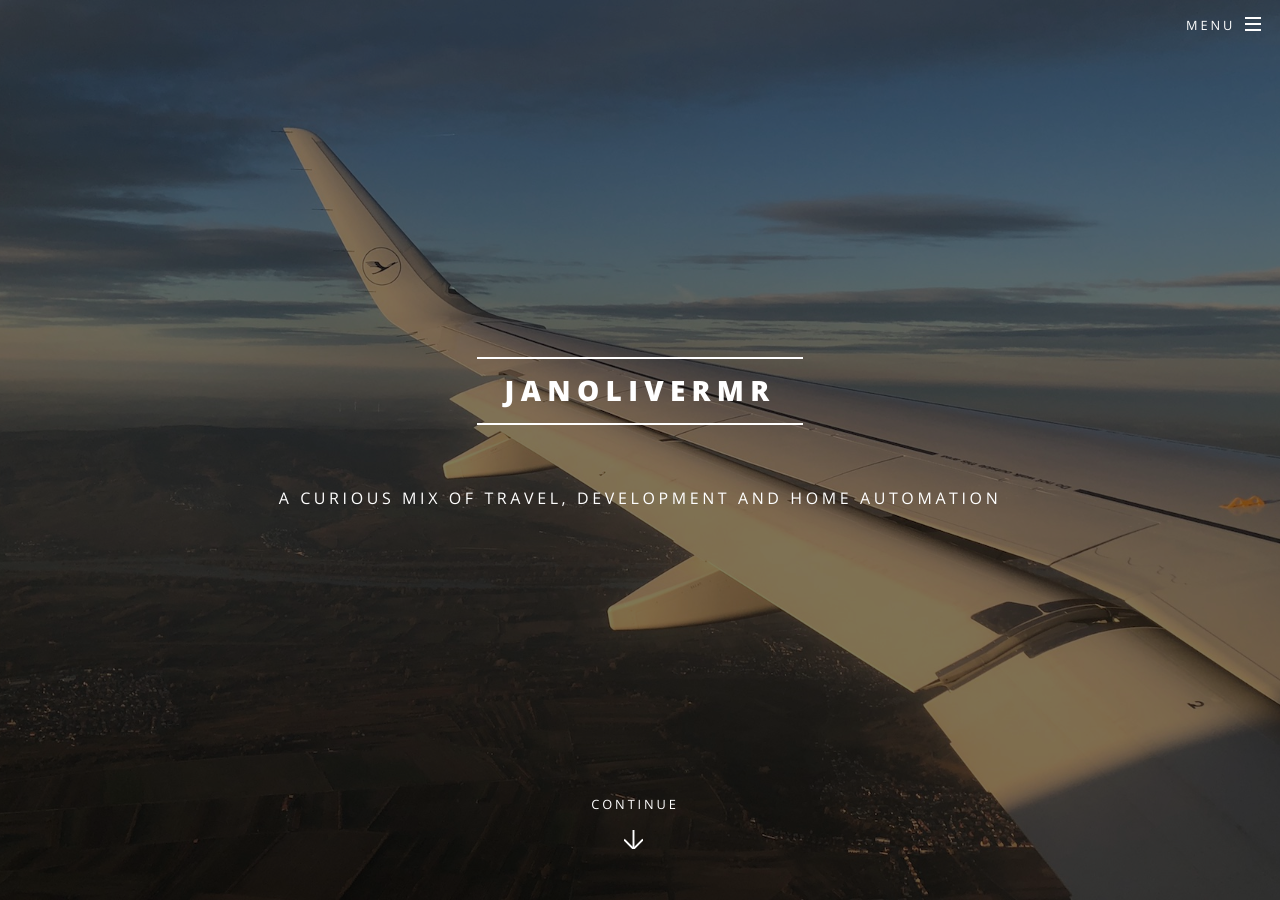
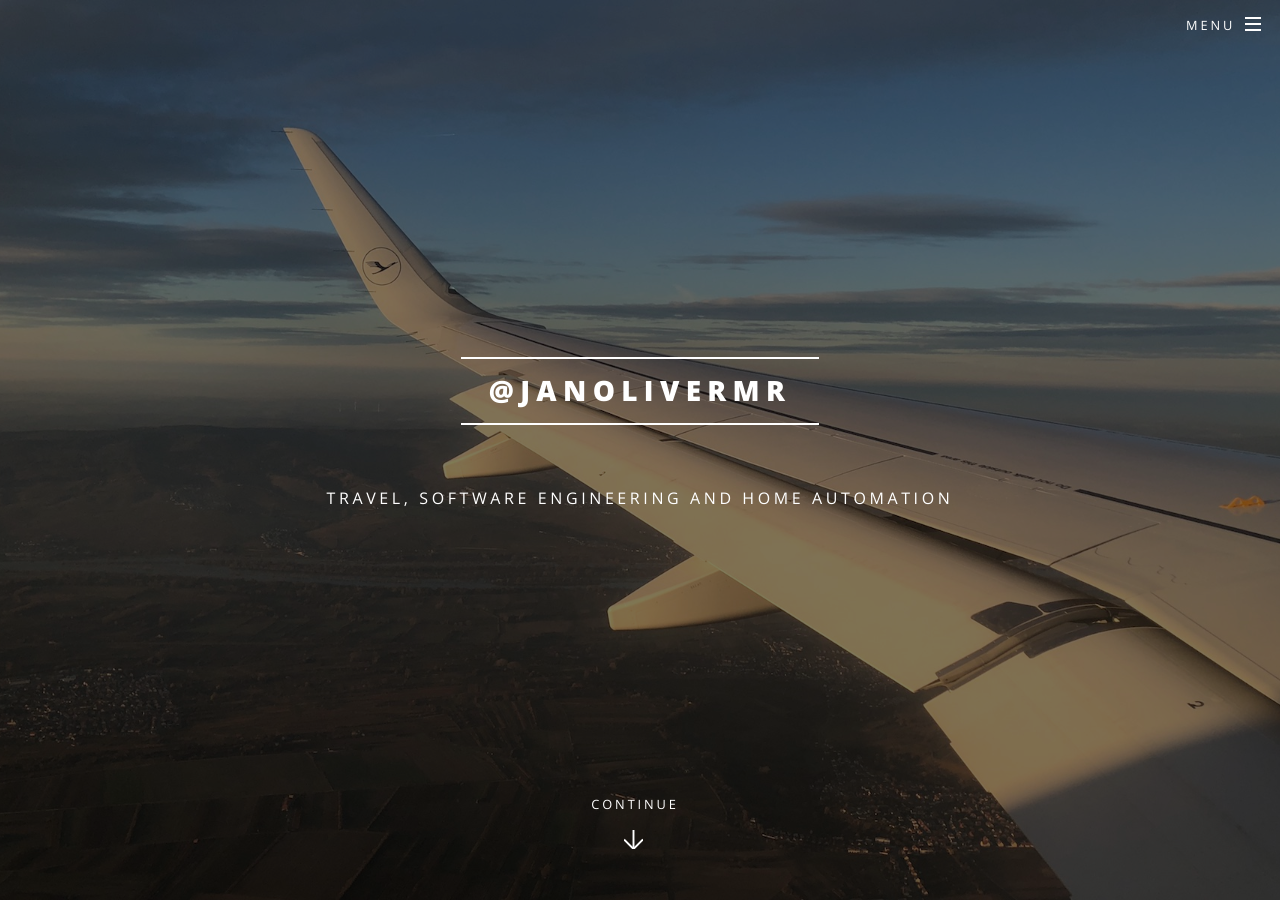
Before and after one commit to janolivermr/janolivermr.github.io, a Jekyll site: the page built from index.html, in a window 1280 px wide and 900 px high. Built offline with Jekyll 4.4.1, drawn with Linux system fonts in a browser that asks for light colours; comment, search, counter and statistics services are not loaded; some of the changed text lies outside the part shown.

Commit message:
Update greeting text

```diff
--- a/_config.yml
+++ b/_config.yml
@@ -2,10 +2,9 @@
 #
 
 # Site settings
-title: janolivermr
+title: "@janolivermr"
 description: |
-  A curious mix of
-  travel, development and home automation
+  Travel, Software Engineering and Home Automation
 owner: Jan Stolle # or company name
 first_published: 2018 # if migrating another site, the year of your first publish
 email: janolivermr@gmail.com
@@ -13,13 +12,13 @@
 url: "https://janolivermr.com" # the base hostname & protocol for your site
 permalink: /:year/:month/:day/:title:output_ext
 
-lang: en-us # used in HTML lang attributes
+lang: en-GB # used in HTML lang attributes
 
 # on landing page
 # - set the greeting only if you want to display the first green section
 greeting:
-  title: Welcome
-  text: _My name is Jan and I'm a web developer, traveller and home automator._
+  title: Hi there, I'm Jan!
+  text: I'm a Software Engineer, who loves to Travel and tinker with Home Automation.
 # - displayed at the bottom
 closing-head:
 closing-para:
```
